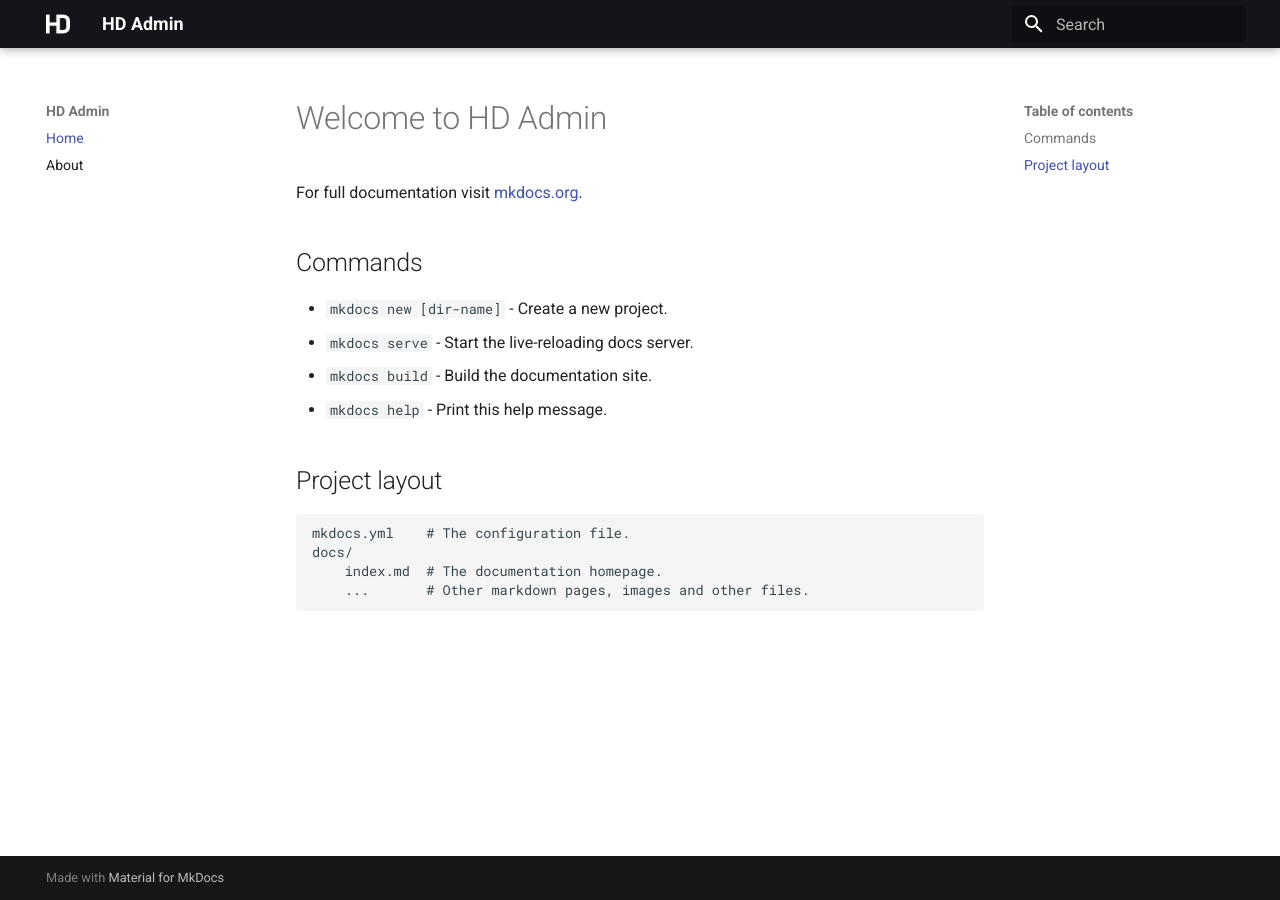
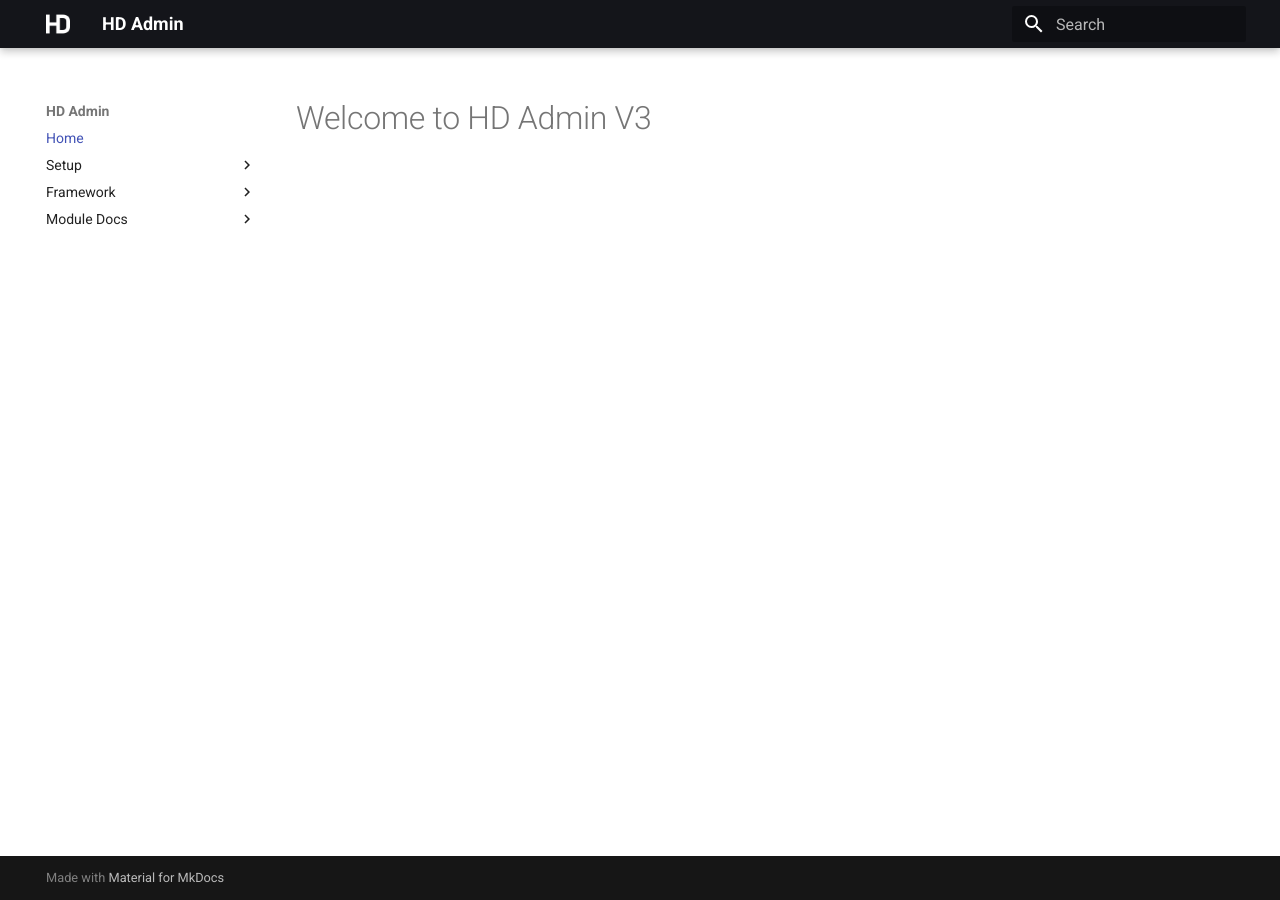
Before and after one commit to nanoblox/core, an MkDocs documentation site: the page built from docs/index.md, in a window 1280 px wide. Built offline with MkDocs 1.6.1 and Material for MkDocs 9.7.7, drawn with Linux system fonts in a browser that asks for light colours.

Commit message:
Setup docs template

```diff
--- a/docs/index.md
+++ b/docs/index.md
@@ -1,17 +1 @@
-# Welcome to HD Admin
-
-For full documentation visit [mkdocs.org](https://mkdocs.org).
-
-## Commands
-
-* `mkdocs new [dir-name]` - Create a new project.
-* `mkdocs serve` - Start the live-reloading docs server.
-* `mkdocs build` - Build the documentation site.
-* `mkdocs help` - Print this help message.
-
-## Project layout
-
-    mkdocs.yml    # The configuration file.
-    docs/
-        index.md  # The documentation homepage.
-        ...       # Other markdown pages, images and other files.
+# Welcome to HD Admin V3
--- a/mkdocs.yml
+++ b/mkdocs.yml
@@ -1,8 +1,27 @@
 site_name: HD Admin
-
 nav:
     - Home: index.md
-    - About: about.md
+    - Setup:
+        - Download: about.md
+        - Config:
+            - Ranks: about.md
+            - Settings: about.md
+        - Extensions: about.md
+    - Framework:
+        - Execution: about.md
+        - Services & Controllers: about.md
+        - Modules: about.md
+    - Module Docs:
+        - Client:
+            - Modules:
+                - TopBar+: about.md
+        - Server:
+            - Modules:
+                - DataStore+: about.md
+                - Zone+: about.md
+        - Shared:
+            - Modules:
+                - TextLabel+: about.md
 
 theme:
   name: material
```
Also changed, not shown: docs/about.md (added, +1 -0 lines), 1 other file.
